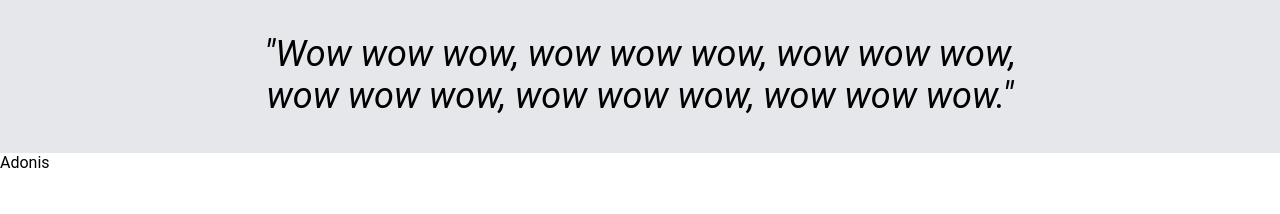
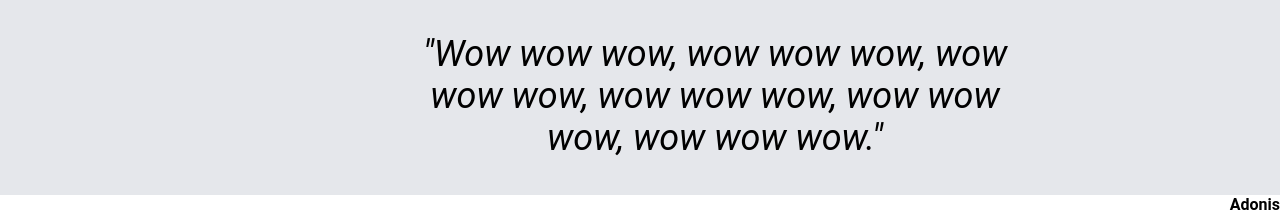
Before and after one commit to soniikot/landing-page, a plain HTML site: page index.html in a window 1280 px wide. Shown: the part 653-867 px from the top of the page. Before the commit the page ends 825 px from the top, so only its background shows below. Drawn offline with Linux system fonts and the light colour scheme.

Commit message:
add quote

```diff
--- a/styles.css/styles.css
+++ b/styles.css/styles.css
@@ -91,9 +91,15 @@ ul {
     font-size:36px;
     font-style: italic;
     display: flex;
+    flex-direction: column;
+justify-content: center;
+    padding-left:350px;
+    padding-right:200px;
     text-align: center;
-    justify-content: center;
-    align-items: center;
-    padding-left:200px;
-    padding-right:200px;
 }
+
+.author{
+    display: flex;
+justify-content: end;
+    font-weight: bolder;
+}
```
